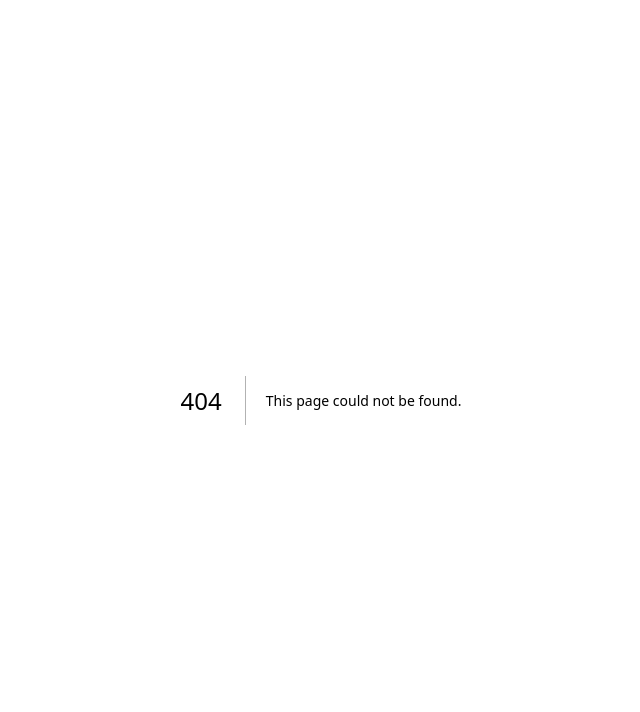
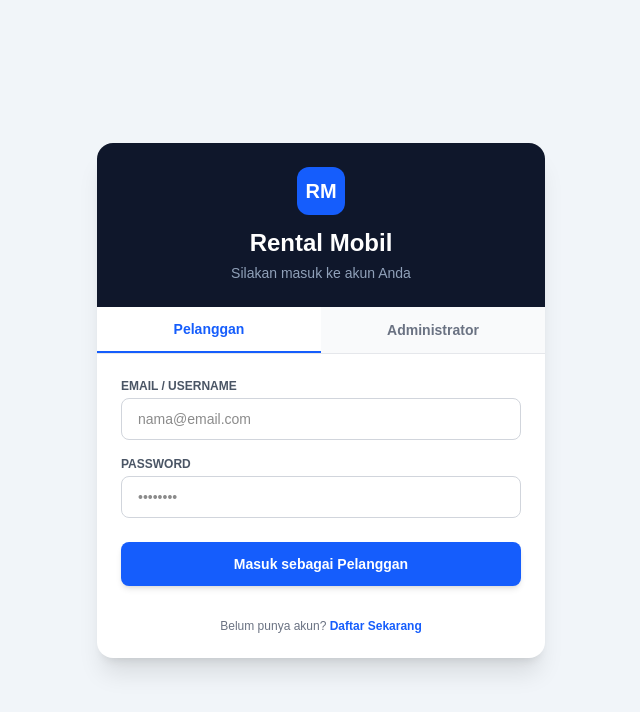
Before and after one commit to Adilukmannurhakim/rental-mobil, a Next.js app: page /login in a window 1280 px wide. Before the commit this address had no page. Shown: the top 712 px of the page, without its empty margins (319-959 px from the left). Built offline with nearby package versions, Linux system fonts and the light colour scheme.

Commit message:
feat: tambahkan pencarian serta fitur hapus pesanan dan hapus armada

```diff
--- /dev/null
+++ b/app/login/page.tsx
@@ -0,0 +1,106 @@
+import React, { useState } from 'react';
+
+export default function LoginPage() {
+  const [role, setRole] = useState('pelanggan'); // 'pelanggan' | 'admin'
+  const [email, setEmail] = useState('');
+  const [password, setPassword] = useState('');
+
+  const handleLogin = (e: React.FormEvent) => {
+  e.preventDefault();
+  // ...
+    if (role === 'admin') {
+      // Logic Login Admin -> redirect ke /admin
+      window.location.href = '/admin';
+    } else {
+      // Logic Login Pelanggan -> redirect ke /
+      window.location.href = '/';
+    }
+  };
+
+  return (
+    <div className="min-h-screen bg-slate-100 flex items-center justify-center p-4">
+      <div className="max-w-md w-full bg-white rounded-2xl shadow-xl overflow-hidden">
+
+        {/* Header App */}
+        <div className="bg-slate-900 p-6 text-white text-center">
+          <div className="inline-flex items-center justify-center w-12 h-12 rounded-xl bg-blue-600 text-white font-bold text-xl mb-3">
+            RM
+          </div>
+          <h2 className="text-2xl font-bold">Rental Mobil</h2>
+          <p className="text-slate-400 text-sm mt-1">Silakan masuk ke akun Anda</p>
+        </div>
+
+        {/* Tab Switcher Role */}
+        <div className="flex border-b border-gray-200 bg-gray-50">
+          <button
+            onClick={() => setRole('pelanggan')}
+            className={`flex-1 py-3 text-sm font-semibold transition-colors ${
+              role === 'pelanggan'
+                ? 'bg-white text-blue-600 border-b-2 border-blue-600'
+                : 'text-gray-500 hover:text-gray-700'
+            }`}
+          >
+            Pelanggan
+          </button>
+          <button
+            onClick={() => setRole('admin')}
+            className={`flex-1 py-3 text-sm font-semibold transition-colors ${
+              role === 'admin'
+                ? 'bg-white text-blue-600 border-b-2 border-blue-600'
+                : 'text-gray-500 hover:text-gray-700'
+            }`}
+          >
+            Administrator
+          </button>
+        </div>
+
+        {/* Form Login */}
+        <form onSubmit={handleLogin} className="p-6 space-y-4">
+          <div>
+            <label className="block text-xs font-semibold text-gray-600 uppercase mb-1">
+              Email / Username {role === 'admin' && 'Admin'}
+            </label>
+            <input
+              type="text"
+              required
+              value={email}
+              onChange={(e) => setEmail(e.target.value)}
+              placeholder={role === 'admin' ? 'admin@rentalmobil.com' : 'nama@email.com'}
+              className="w-full px-4 py-2.5 rounded-lg border border-gray-300 focus:ring-2 focus:ring-blue-500 focus:outline-none text-sm"
+            />
+          </div>
+
+          <div>
+            <label className="block text-xs font-semibold text-gray-600 uppercase mb-1">
+              Password
+            </label>
+            <input
+              type="password"
+              required
+              value={password}
+              onChange={(e) => setPassword(e.target.value)}
+              placeholder="••••••••"
+              className="w-full px-4 py-2.5 rounded-lg border border-gray-300 focus:ring-2 focus:ring-blue-500 focus:outline-none text-sm"
+            />
+          </div>
+
+          <button
+            type="submit"
+            className="w-full py-3 bg-blue-600 hover:bg-blue-700 text-white font-semibold rounded-lg shadow-md transition-all text-sm mt-2"
+          >
+            Masuk sebagai {role === 'admin' ? 'Admin' : 'Pelanggan'}
+          </button>
+
+          {role === 'pelanggan' && (
+            <p className="text-center text-xs text-gray-500 mt-4">
+              Belum punya akun?{' '}
+              <a href="/register" className="text-blue-600 font-semibold hover:underline">
+                Daftar Sekarang
+              </a>
+            </p>
+          )}
+        </form>
+      </div>
+    </div>
+  );
+}
```
